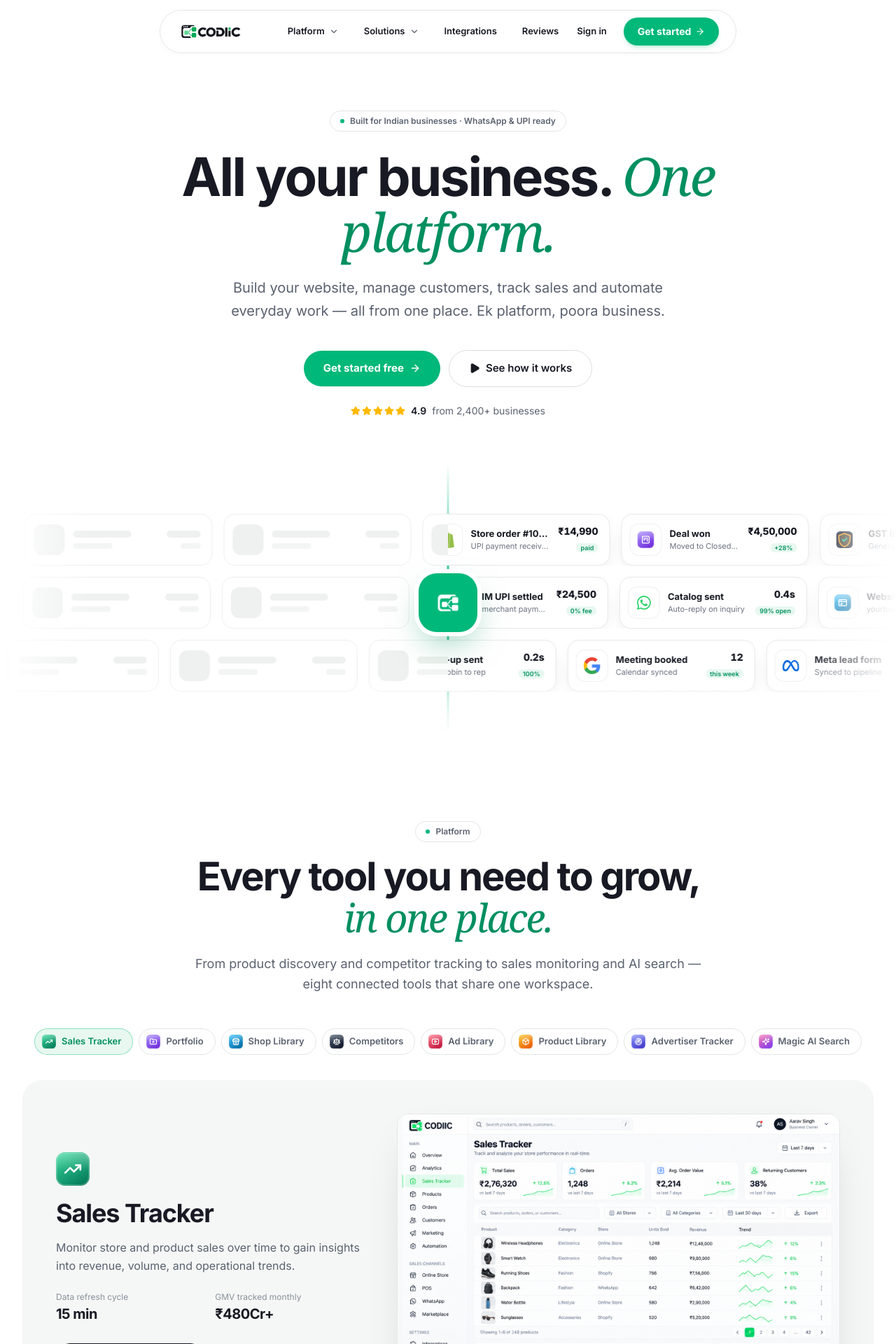
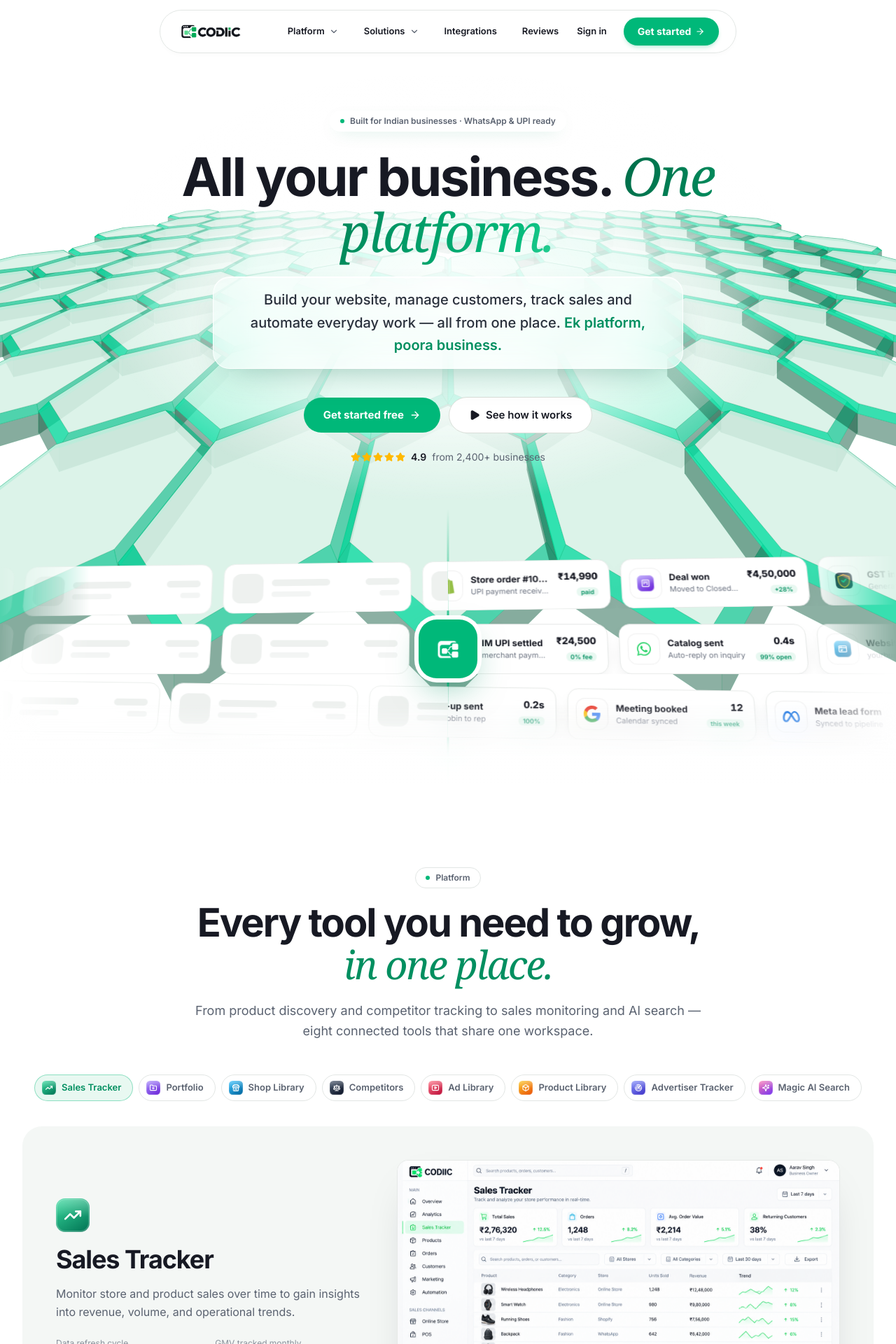
Before and after one commit to rezosnd/codiic2.0, a Next.js app: page / in a window 1280 px wide. Shown: the top 1920 px of the page at 70% size. Built offline with nearby package versions, Linux system fonts and the light colour scheme.

Commit message:
feat: add global styles, hero section, integration network, and main tools components

```diff
--- a/next.config.ts
+++ b/next.config.ts
@@ -4,6 +4,8 @@
   /* config options here */
   cacheComponents: true,
   partialPrefetching: true,
+  // Without this, phones opening the dev server via LAN IP never hydrate (no taps work).
+  allowedDevOrigins: ["10.*.*.*", "192.168.*.*", "172.*.*.*", "*.local"],
   turbopack: {
     rules: {
       "*.css": {
--- a/src/app/globals.css
+++ b/src/app/globals.css
@@ -383,3 +383,81 @@
     animation: none;
   }
 }
+
+/* Tool screenshots: wipe-in reveal, scan beam, slow zoom, autoplay progress */
+@keyframes shotReveal {
+  from {
+    clip-path: inset(0 100% 0 0);
+    filter: blur(6px) saturate(0.6);
+  }
+
+  to {
+    clip-path: inset(0 0 0 0);
+    filter: blur(0) saturate(1);
+  }
+}
+
+@keyframes shotScan {
+  0% {
+    left: 0;
+    opacity: 1;
+  }
+
+  85% {
+    opacity: 1;
+  }
+
+  100% {
+    left: 100%;
+    opacity: 0;
+  }
+}
+
+@keyframes shotZoom {
+  from {
+    transform: scale(1.06);
+  }
+
+  to {
+    transform: scale(1);
+  }
+}
+
+@keyframes shotProgress {
+  from {
+    width: 0%;
+  }
+
+  to {
+    width: 100%;
+  }
+}
+
+.animate-shot-reveal {
+  animation: shotReveal 0.9s cubic-bezier(0.65, 0, 0.35, 1) both;
+}
+
+.animate-shot-scan {
+  animation: shotScan 0.9s cubic-bezier(0.65, 0, 0.35, 1) both;
+}
+
+.animate-shot-zoom {
+  animation: shotZoom 7s cubic-bezier(0.22, 1, 0.36, 1) both;
+}
+
+.animate-shot-progress {
+  animation: shotProgress 7s linear both;
+}
+
+@media (prefers-reduced-motion: reduce) {
+
+  .animate-shot-reveal,
+  .animate-shot-zoom,
+  .animate-shot-progress {
+    animation: none;
+  }
+
+  .animate-shot-scan {
+    display: none;
+  }
+}
--- a/src/components/Hero.tsx
+++ b/src/components/Hero.tsx
@@ -24,6 +24,7 @@
   AutomationColorIcon,
   AnalyticsColorIcon,
 } from "./ColorfulProductIcons";
+import { BipsyncHeroCanvas } from "./BipsyncHeroCanvas";
 
 interface HeroProps {
   onOpenGetStarted: () => void;
@@ -168,22 +169,35 @@
 
   return (
     <section className="relative overflow-hidden bg-white pt-12 sm:pt-20 lg:pt-24">
+      {/* Interactive 3D hexagon terrain (reacts to the cursor) */}
+      <BipsyncHeroCanvas className="absolute inset-0 pointer-events-none z-0 overflow-hidden" />
+
       {/* Copy */}
       <div className="relative z-10 max-w-7xl mx-auto px-4 sm:px-6 lg:px-8 text-center">
-        <div className="inline-flex items-center gap-2 px-3.5 py-1.5 rounded-full border border-[#E2E6E4] bg-white text-xs font-semibold text-[#5A6270] mb-6">
+        {/* Soft halo so the copy stays readable over the 3D terrain */}
+        <div
+          aria-hidden
+          className="pointer-events-none absolute left-1/2 top-[-10%] -translate-x-1/2 w-[110%] max-w-[980px] h-[120%] -z-10 bg-[radial-gradient(ellipse_at_center,rgba(255,255,255,0.95)_0%,rgba(255,255,255,0.75)_40%,rgba(255,255,255,0)_72%)]"
+        />
+        <div className="inline-flex items-center gap-2 px-3.5 py-1.5 rounded-full border border-white/80 bg-white/70 backdrop-blur-md shadow-[0_8px_24px_-12px_rgba(0,143,96,0.35)] text-xs font-semibold text-[#5A6270] mb-6">
           <span className="w-1.5 h-1.5 rounded-full bg-[#00B879]" />
           Built for Indian businesses · WhatsApp & UPI ready
         </div>
 
-        <h1 className="mx-auto max-w-4xl text-[40px] sm:text-6xl lg:text-[76px] font-bold text-[#171923] tracking-[-0.035em] leading-[1.02]">
+        <h1 className="mx-auto max-w-4xl text-[40px] sm:text-6xl lg:text-[76px] font-bold text-[#171923] tracking-[-0.035em] leading-[1.02] [text-shadow:0_2px_24px_rgba(255,255,255,0.9)]">
           All your business.{" "}
-          <em className="font-serif italic font-normal text-[#008F60]">One platform.</em>
+          <em className="font-serif italic font-normal pr-1 text-transparent bg-clip-text bg-[linear-gradient(110deg,#006B48_0%,#00B879_35%,#5EF0B8_50%,#00B879_65%,#006B48_100%)] bg-[length:250%_100%] animate-text-shine [text-shadow:none]">
+            One platform.
+          </em>
         </h1>
 
-        <p className="mx-auto mt-5 sm:mt-6 max-w-2xl text-base sm:text-lg lg:text-xl text-[#5A6270] leading-relaxed">
-          Build your website, manage customers, track sales and automate everyday work — all from one
-          place. Ek platform, poora business.
-        </p>
+        <div className="mx-auto mt-5 sm:mt-6 max-w-2xl rounded-2xl sm:rounded-3xl px-5 py-3.5 sm:px-7 sm:py-4 bg-white/60 backdrop-blur-xl backdrop-saturate-150 border border-white/80 shadow-[0_20px_50px_-24px_rgba(0,107,72,0.45),inset_0_1px_0_rgba(255,255,255,0.9)]">
+          <p className="text-base sm:text-lg lg:text-xl font-medium text-[#2A303C] leading-relaxed">
+            Build your website, manage customers, track sales and automate everyday work — all from
+            one place.{" "}
+            <span className="font-semibold text-[#008F60]">Ek platform, poora business.</span>
+          </p>
+        </div>
 
         <div className="mt-8 sm:mt-10 flex flex-col sm:flex-row items-center justify-center gap-3">
           <button
@@ -223,9 +237,13 @@
         <div className="absolute left-[26%] sm:left-1/2 top-0 bottom-0 -translate-x-1/2 w-[3px] bg-gradient-to-b from-[#00B879]/0 via-[#00B879] to-[#00B879]/0" />
 
         {/* Rows */}
-        <div className="absolute inset-0 flex flex-col justify-center gap-3 sm:gap-4 [mask-image:linear-gradient(90deg,transparent,black_5%,black_92%,transparent)] sm:[mask-image:linear-gradient(90deg,transparent,black_10%,black_90%,transparent)]">
+        <div className="absolute inset-0 flex flex-col justify-center gap-3 sm:gap-4 [perspective:1400px] [mask-image:linear-gradient(90deg,transparent,black_5%,black_92%,transparent)] sm:[mask-image:linear-gradient(90deg,transparent,black_10%,black_90%,transparent)]">
           {ROWS.map((row, i) => (
-            <div key={i} className="relative h-[64px] sm:h-[74px]">
+            <div
+              key={i}
+              className="relative h-[64px] sm:h-[74px]"
+              style={{ transform: `rotateX(14deg) rotate(${(i - 1) * 0.8}deg) translateZ(0)` }}
+            >
               {reducedMotion ? (
                 <div className="absolute inset-0 flex justify-center gap-4">
                   {row.items.slice(0, 4).map((item, j) => (
@@ -262,8 +280,8 @@
           </div>
         </div>
 
-        {/* Bottom fade */}
-        <div className="absolute inset-x-0 bottom-0 h-16 sm:h-24 bg-gradient-to-t from-white to-transparent pointer-events-none" />
+        {/* Frosted-glass bottom edge */}
+        <div className="absolute inset-x-0 bottom-0 h-24 sm:h-32 pointer-events-none z-20 backdrop-blur-xl backdrop-saturate-150 bg-gradient-to-t from-white/85 via-white/40 to-white/0 [mask-image:linear-gradient(to_top,black_35%,transparent)]" />
       </div>
     </section>
   );
--- a/src/components/IntegrationNetwork.tsx
+++ b/src/components/IntegrationNetwork.tsx
@@ -76,9 +76,14 @@
 
   useEffect(() => {
     if (!sectionRef.current) return;
-    const observer = new IntersectionObserver(([entry]) => setIsInView(entry.isIntersecting), {
-      threshold: 0.1,
-    });
+    const observer = new IntersectionObserver(
+      ([entry]) => {
+        if (!entry.isIntersecting) return;
+        setIsInView(true);
+        observer.disconnect();
+      },
+      { threshold: 0.05 }
+    );
     observer.observe(sectionRef.current);
     return () => observer.disconnect();
   }, []);
--- a/src/components/MainToolsSection.tsx
+++ b/src/components/MainToolsSection.tsx
@@ -270,6 +270,7 @@
     badge: "NATURAL LANGUAGE",
     desc: "Ask AI in plain language to find stores, products, and campaign strategies matching your exact criteria.",
     icon: MagicAiIcon,
+    image: "/magic_ai.png",
     stats: [
       { value: "< 3 sec", label: "Average answer time" },
       { value: "Plain text", label: "No filters or query syntax" },
@@ -737,6 +738,21 @@
     list.scrollTo({ left: target, behavior: "smooth" });
   }, [activeTab]);
 
+  const tiltRef = useRef<HTMLDivElement>(null);
+
+  const handleTilt = (e: React.PointerEvent<HTMLDivElement>) => {
+    const el = tiltRef.current;
+    if (!el || e.pointerType !== "mouse") return;
+    const rect = el.getBoundingClientRect();
+    const x = (e.clientX - rect.left) / rect.width - 0.5;
+    const y = (e.clientY - rect.top) / rect.height - 0.5;
+    el.style.transform = `perspective(1200px) rotateY(${x * 7}deg) rotateX(${-y * 5}deg)`;
+  };
+
+  const resetTilt = () => {
+    if (tiltRef.current) tiltRef.current.style.transform = "";
+  };
+
   const CurrentIcon = currentTool.icon;
 
   return (
@@ -843,7 +859,15 @@
             {/* Product preview */}
             <div className="lg:col-span-7">
               {currentTool.image ? (
+                <div
+                  ref={tiltRef}
+                  onPointerMove={handleTilt}
+                  onPointerLeave={resetTilt}
+                  className="relative transition-transform duration-300 ease-out"
+                >
                   <div className="relative aspect-[3/2] rounded-2xl overflow-hidden bg-white border border-[#E6E9E7] shadow-[0_24px_60px_-30px_rgba(23,25,35,0.25)]">
+                    <div className="absolute inset-0 animate-shot-reveal">
+                      <div className="absolute inset-0 animate-shot-zoom">
                         <Image
                           src={currentTool.image}
                           alt={`${currentTool.title} dashboard in CODIIC`}
@@ -852,6 +876,19 @@
                           className="object-cover object-left-top"
                           priority={activeIndex === 0}
                         />
+                      </div>
+                    </div>
+                    <span
+                      aria-hidden
+                      className="absolute inset-y-0 -left-1 w-1 bg-[#00B879] shadow-[0_0_24px_6px_rgba(0,184,121,0.55)] animate-shot-scan pointer-events-none"
+                    />
+                    {!isPaused && (
+                      <span
+                        aria-hidden
+                        className="absolute bottom-0 left-0 h-[3px] bg-[#00B879] animate-shot-progress"
+                      />
+                    )}
+                  </div>
                 </div>
               ) : (
                 <div className="rounded-2xl bg-white border border-[#E6E9E7] shadow-[0_24px_60px_-30px_rgba(23,25,35,0.25)] p-4 sm:p-6">
```
Lines whose indentation alone changed are shown as unchanged.
